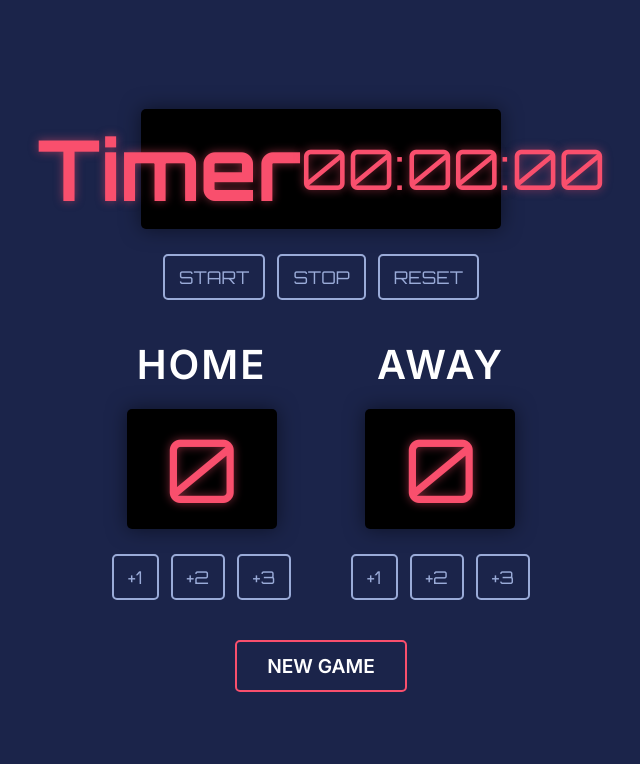
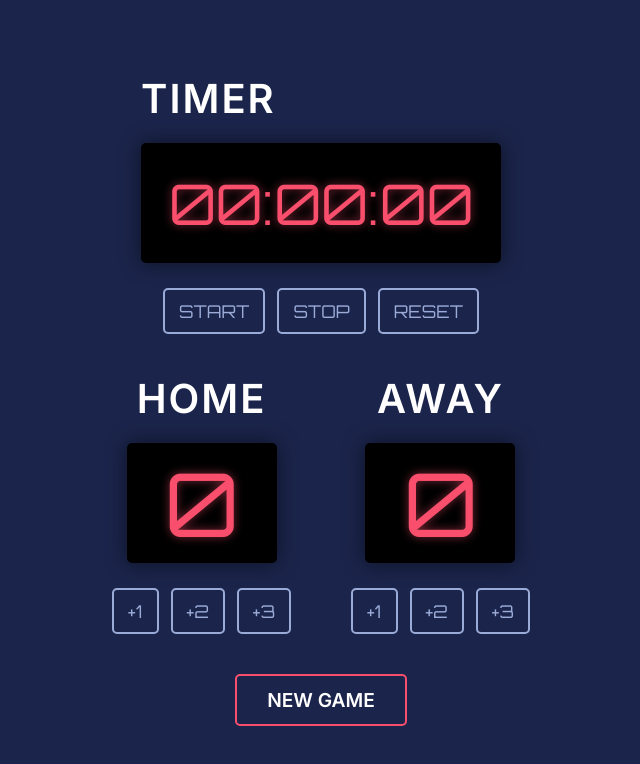
Before and after one commit to dhsdb010/basketball-scoreboard, a website built with Vite: page index.html in a window 1280 px wide. Shown: the whole page, without its empty margins (319-959 px from the left). Built offline with nearby package versions, Linux system fonts and the light colour scheme.

Commit message:
added timer text

```diff
--- a/index.html
+++ b/index.html
@@ -13,9 +13,9 @@
 
 <body>
     <div class="container">
-        <div class="timer">
+        <div>
+            <h3>Timer</h3>
             <div class="timer-bg">
-                <h2>Timer</h2>
                 <p id="timer" class="timer"><span id="minutes">00</span>:<span id="seconds">00</span>:<span
                         id="tens">00</span></p>
             </div>
```
